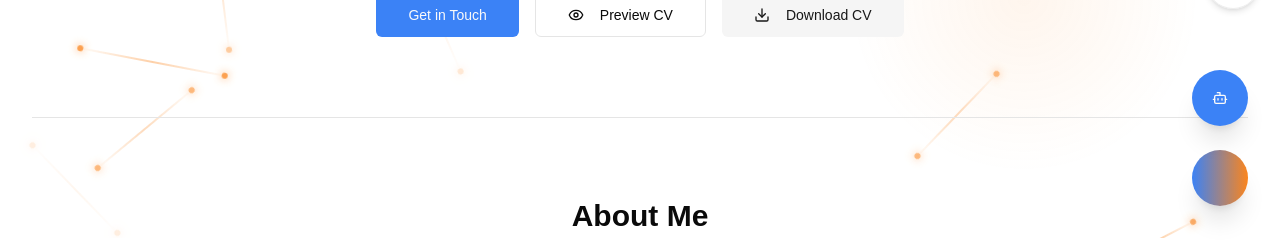
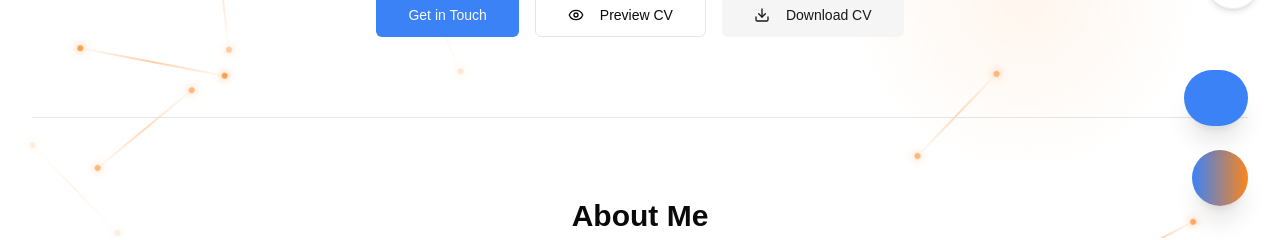
Before and after one commit to MS0C54073/muzoprof, a Next.js app: page / in a window 1280 px wide. Shown: the part 562-802 px from the top of the page. Built offline with nearby package versions, Linux system fonts and the light colour scheme; what @genkit-ai/googleai, genkit would draw is missing.

Commit message:
when client hovers on the icon it should expand and say chat with Muzo

```diff
--- a/src/components/chat-bot.tsx
+++ b/src/components/chat-bot.tsx
@@ -9,6 +9,7 @@ import { ScrollArea } from '@/components/ui/scroll-area';
 import { cn } from '@/lib/utils';
 import { chatWithMuzo, type ChatInput } from '@/ai/flows/chat-flow';
 import { MuzoInTechLogo } from './icons';
+import TranslatedText from '@/app/components/translated-text';
 
 type Message = {
   role: 'user' | 'model';
@@ -74,17 +75,28 @@ export function ChatBot() {
   return (
     <>
       <div className={cn(
-        "fixed bottom-6 z-50 transition-transform duration-300 ease-in-out",
-        isOpen ? 'right-[-100px]' : 'right-6',
+        "fixed bottom-6 z-50 transition-all duration-300 ease-in-out group",
+        isOpen ? 'right-[-200px] lg:right-[-250px]' : 'right-6',
         'lg:bottom-28 lg:right-8'
       )}>
         <Button
-          size="icon"
+          size="lg"
           onClick={() => setIsOpen(true)}
-          className="h-14 w-14 rounded-full shadow-xl bg-primary hover:bg-primary/90"
+          className={cn(
+            'h-14 rounded-full shadow-xl overflow-hidden',
+            'bg-primary hover:bg-primary/90 text-primary-foreground',
+            'hover:shadow-2xl active:scale-95',
+            'transition-all duration-300 ease-in-out',
+            'w-14 group-hover:w-52' // Expand width on hover
+          )}
           aria-label="Open chatbot"
         >
-          <Bot className="h-7 w-7" />
+          <div className="flex items-center justify-start pl-0.5">
+            <Bot className="h-7 w-7 flex-shrink-0" />
+            <span className="whitespace-nowrap pl-2 opacity-0 group-hover:opacity-100 transition-opacity duration-200 delay-150">
+                <TranslatedText text="Chat with Muzo" />
+            </span>
+          </div>
         </Button>
       </div>
 
```
